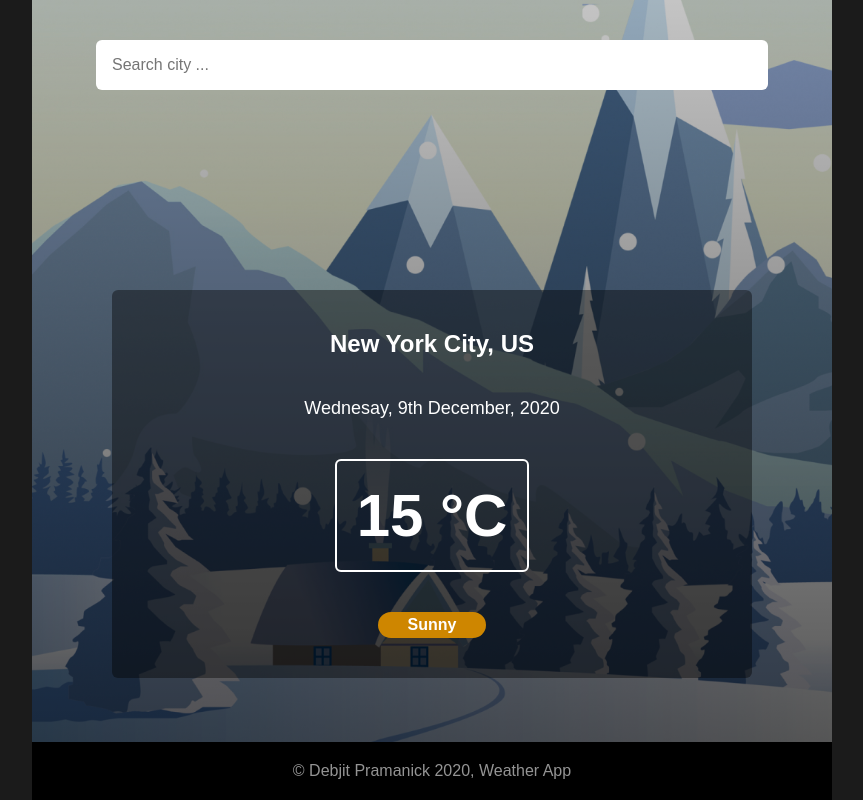
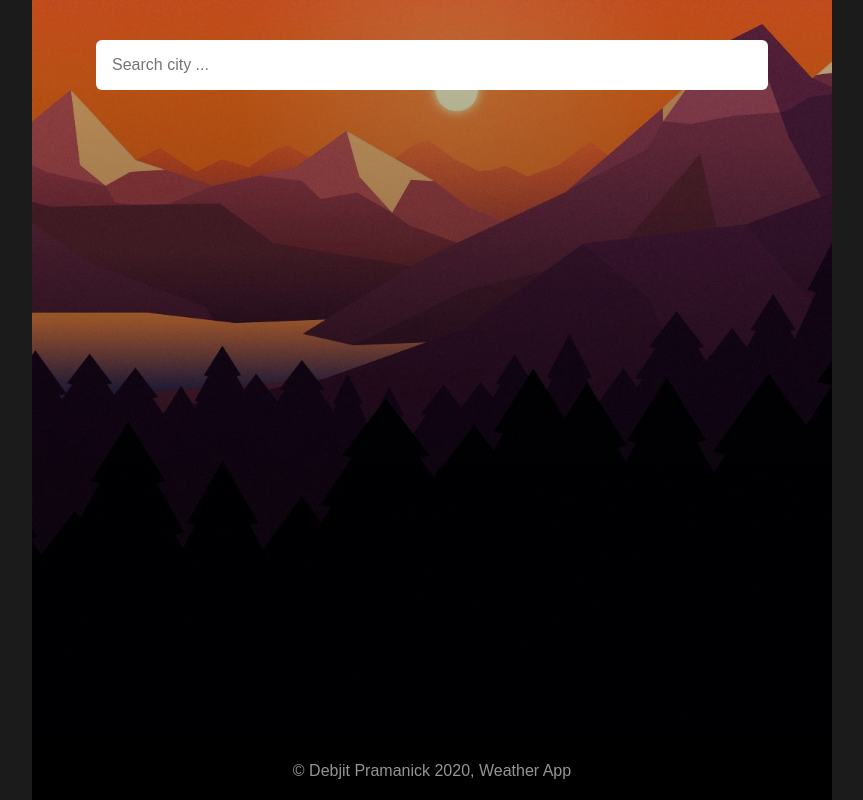
Before and after one commit to DebjitPramanick/Weather-App-React, a React (Create React App) app: page / in a window 1280 px wide. Shown: the whole page, without its empty margins (208-1071 px from the left). Built offline with nearby package versions, Linux system fonts and the light colour scheme.

Commit message:
Version 1

```diff
--- a/src/App.js
+++ b/src/App.js
@@ -1,20 +1,57 @@
+import React from 'react';
 import './App.css';
 
+const api={
+  key:"e356fa72d1eddafd60fab8f755efc020",
+  url:"https://api.openweathermap.org/data/2.5/"
+}
+
 function App() {
+
+  const [query,setQuery] = React.useState('');
+  const [weather,setWeather] = React.useState('');
+
+  const search = evt =>{
+    if(evt.key === "Enter"){
+      fetch(`${api.url}weather?q=${query}&units=metric&APPID=${api.key}`)
+      .then(resp=>resp.json())
+      .then(result=>{setWeather(result);setQuery('');console.log(result)});
+    }
+  }
+
+
+  const dateBuilder = (d) =>{
+    let months = ["January", "February", "March", "April", "May", "June", "July", "August", "September", "October", "November", "December"];
+    let days = ["Sunday", "Monday", "Tuesday", "Wednesday", "Thursday", "Friday", "Saturday"];
+
+    let day = days[d.getDay()];
+    let month = months[d.getMonth()];
+    let date = d.getDate();
+    let year = d.getFullYear();
+
+    return `${day},${date} ${month}, ${year}`
+  }
+
   return (
-    <div className="app cold">
+    <div className="app">
       <main>
         <div className="search-bar">
-          <input className="search-box" type="text" placeholder="Search city ...">
+          <input className="search-box" type="text" placeholder="Search city ..."
+          onChange={e=>setQuery(e.target.value)} value={query}
+          onKeyPress={search}>
           </input>
         </div>
 
-        <div className="location-box">
-          <h2 className="location">New York City, US</h2>
-          <p className="date">Wednesay, 9th December, 2020</p>
-          <div className="temp">15 °C</div>
-          <p className="type">Sunny</p>
-        </div>
+        {(typeof weather.main != "undefined")?(
+          <div>
+            <div className="location-box">
+              <h2 className="location">{weather.name}, {weather.sys.country}</h2>
+              <p className="date">{dateBuilder(new Date())}</p>
+              <div className="temp">{weather.main.temp}°C</div>
+              <p className="type">{weather.weather[0].main}</p>
+            </div>
+          </div>
+        ):('')}
 
         <div className="copyright">&copy; Debjit Pramanick 2020, Weather App</div>
       </main>
```
Also changed, not shown: 1 other file (tests, documents, lock files or other folders).
